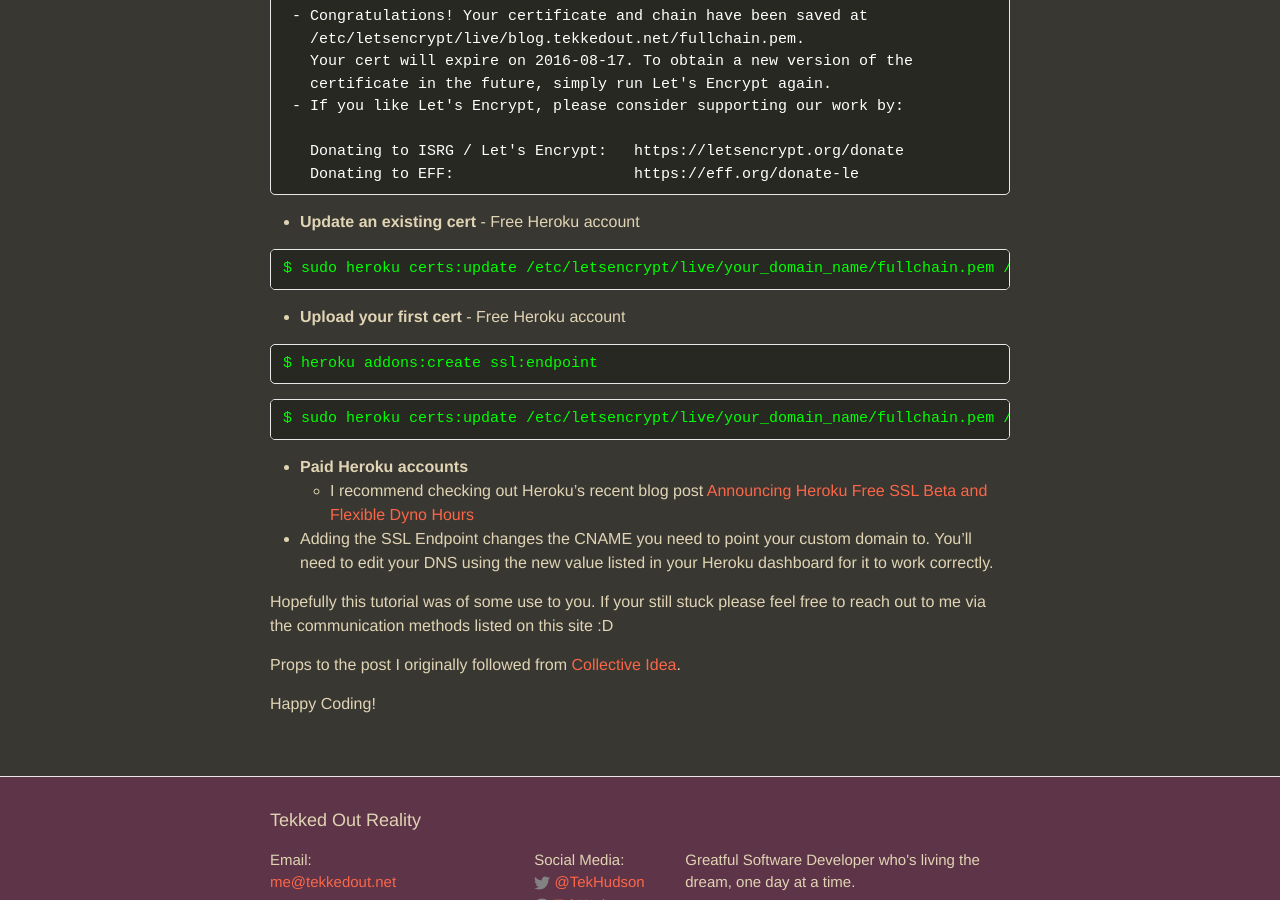
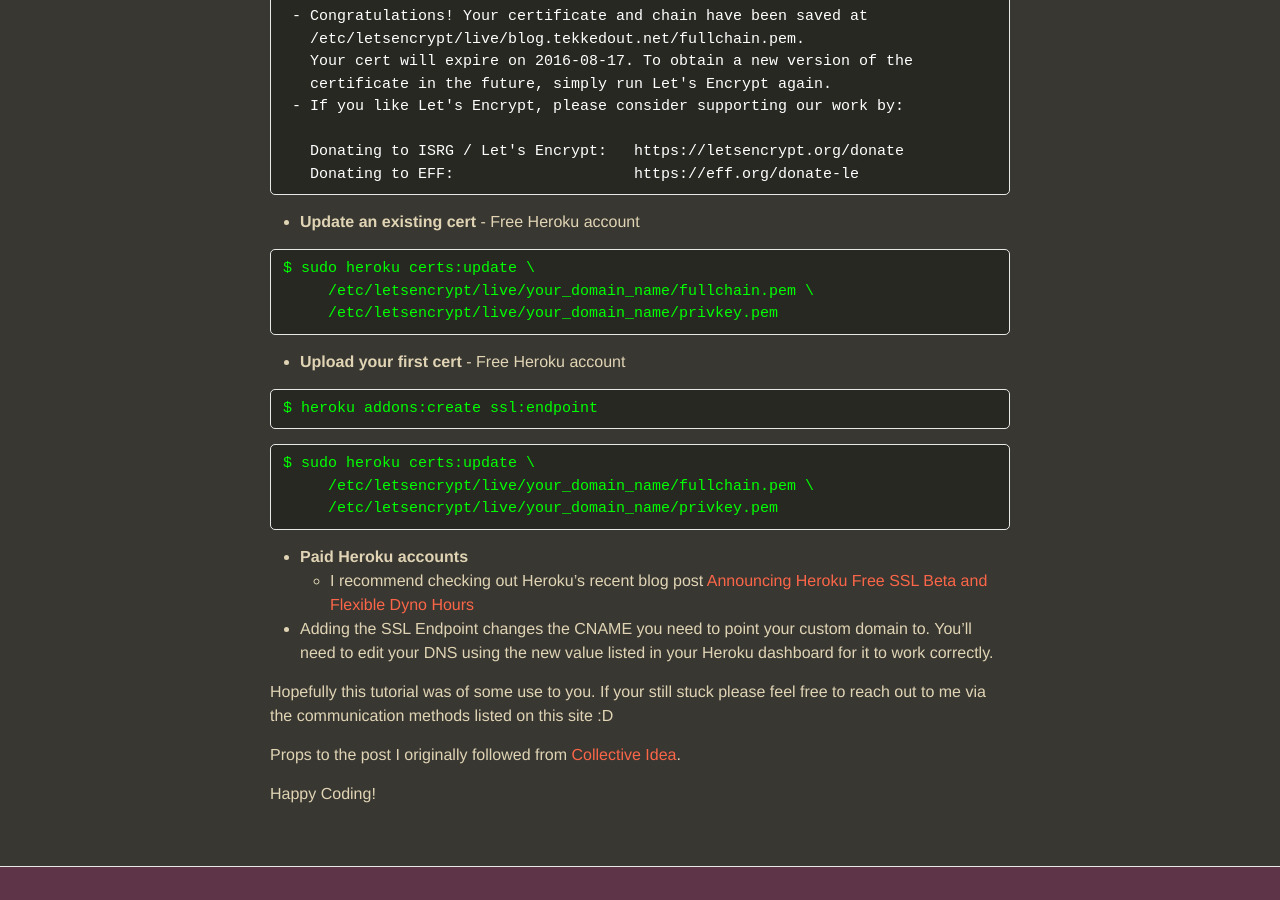
Before and after one commit to tekHudson/tekHudson.github.io, a Jekyll site: the page built from _posts/2016-05-19-letsencrypt-for-heroku-rails-app.markdown, in a window 1280 px wide and 900 px high, scrolled down 3454 px. Built offline with Jekyll 4.4.1, drawn with Linux system fonts in a browser that asks for light colours; comment, search, counter and statistics services are not loaded.

Commit message:
Minor formatting changes to long code blocks

```diff
--- a/_posts/2016-05-19-letsencrypt-for-heroku-rails-app.markdown
+++ b/_posts/2016-05-19-letsencrypt-for-heroku-rails-app.markdown
@@ -115,7 +115,9 @@
 
 
 {% highlight terminal %}
-sudo heroku certs:update /etc/letsencrypt/live/your_domain_name/fullchain.pem /etc/letsencrypt/live/your_domain_name/privkey.pem
+sudo heroku certs:update \
+     /etc/letsencrypt/live/your_domain_name/fullchain.pem \
+     /etc/letsencrypt/live/your_domain_name/privkey.pem
 {% endhighlight %}
 
 * **Upload your first cert** - Free Heroku account
@@ -125,7 +127,9 @@
 {% endhighlight %}
 
 {% highlight terminal %}
-sudo heroku certs:update /etc/letsencrypt/live/your_domain_name/fullchain.pem /etc/letsencrypt/live/your_domain_name/privkey.pem
+sudo heroku certs:update \
+     /etc/letsencrypt/live/your_domain_name/fullchain.pem \
+     /etc/letsencrypt/live/your_domain_name/privkey.pem
 {% endhighlight %}
 
 * **Paid Heroku accounts**
```
